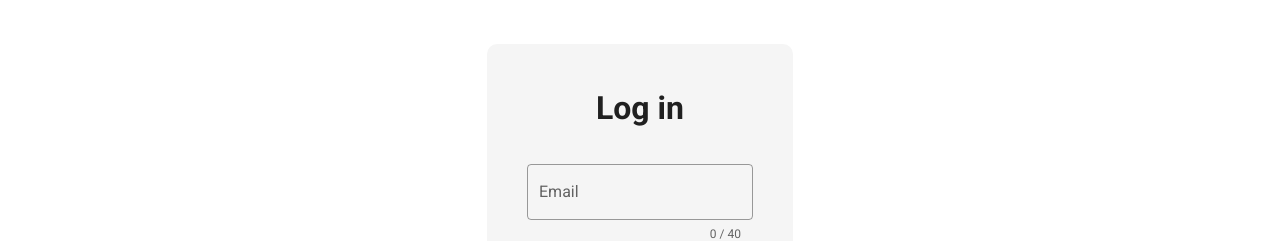
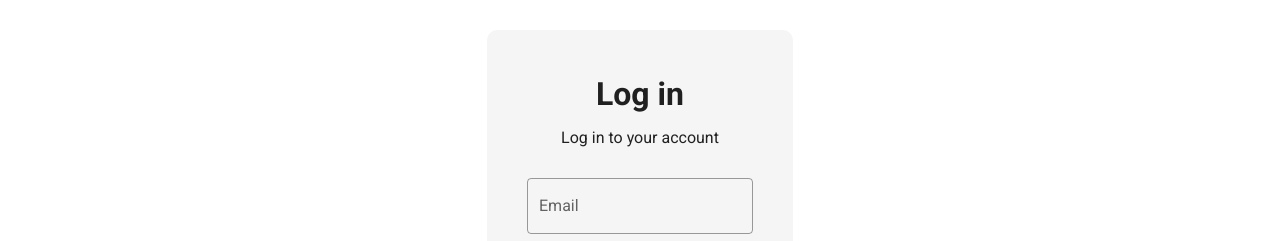
Before and after one commit to jhkritz/sign-language-api, a Vue app in the folder frontend/: page /login in a window 1280 px wide. Shown: the part 184-425 px from the top of the page. Built offline with nearby package versions, Linux system fonts and the light colour scheme; what vue-auth would draw is missing.

Commit message:
Log in page layouting complete

```diff
--- a/frontend/src/views/login.vue
+++ b/frontend/src/views/login.vue
@@ -29,9 +29,12 @@
       v-model="valid"
       lazy-validation>
       <center>
-      <h1 class = "pb-8" >
+      <h1 class = "pb-2" >
       Log in
         </h1>
+        <p class = "pb-3">
+          Log in to your account
+        </p>
       </center>
         <v-text-field
         outlined
```
